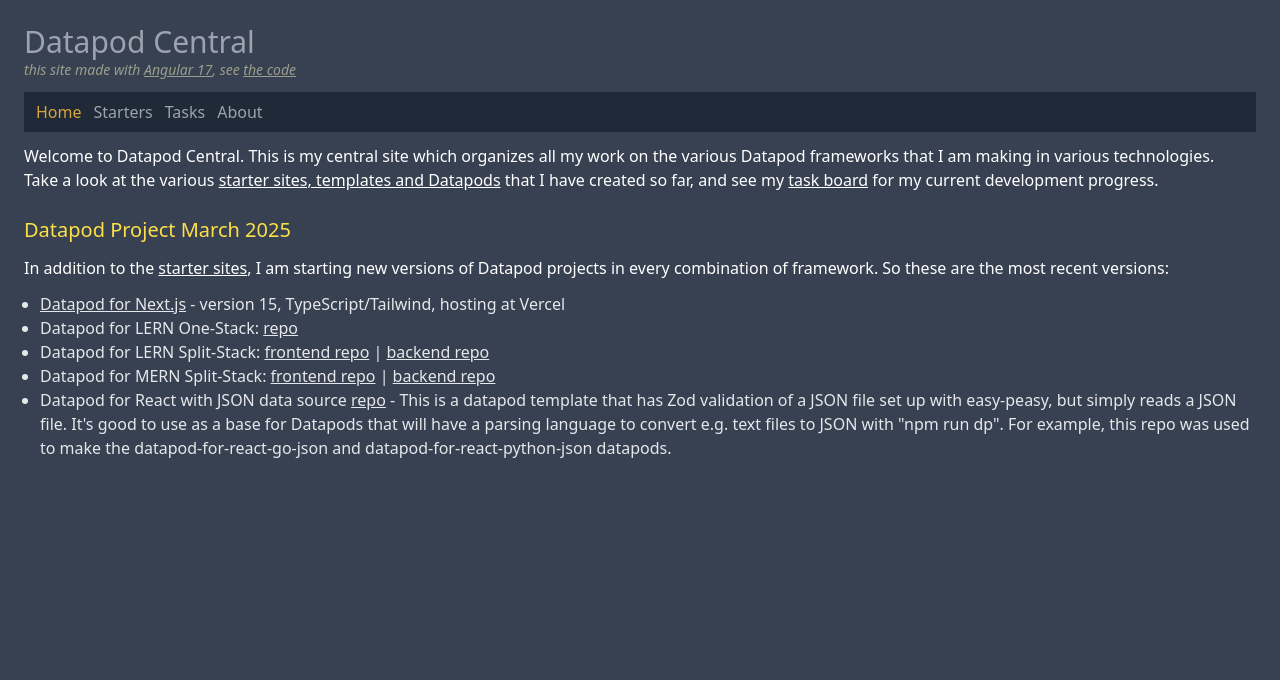
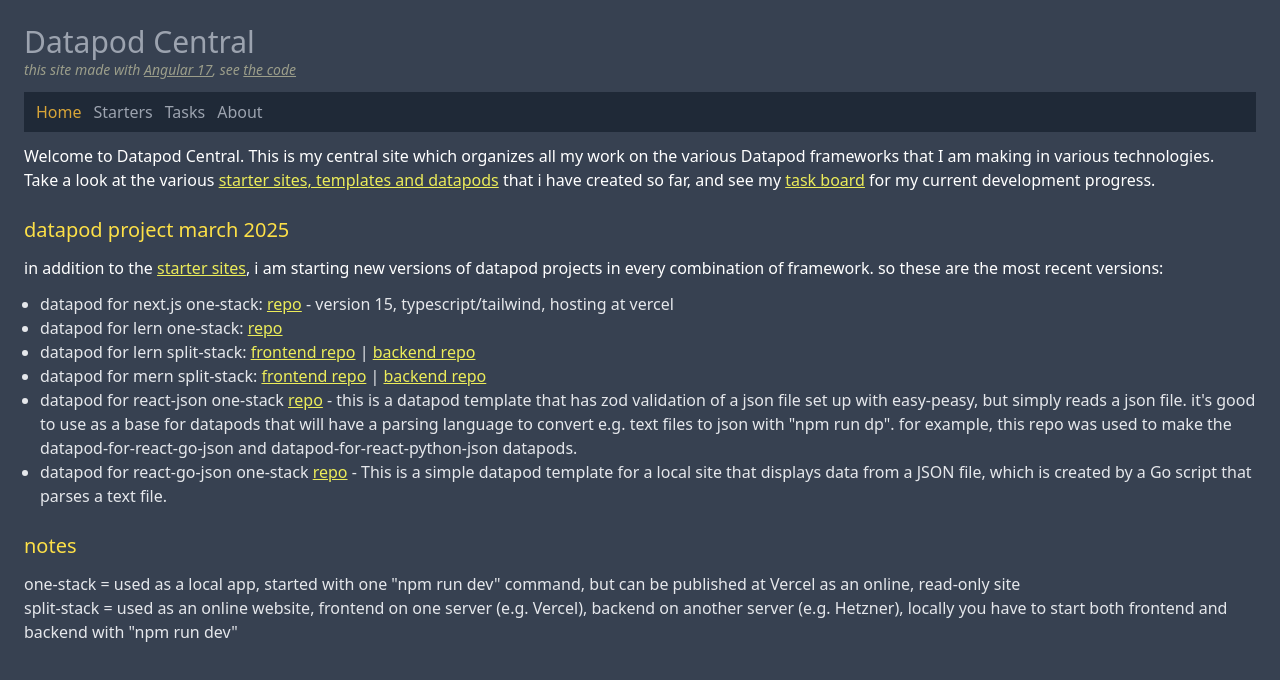
Before and after one commit to edwardtanguay/datapod-tanguay-eu, an Angular app: page /home in a window 1280 px wide. Shown: the top 680 px of the page. Built offline with nearby package versions, Linux system fonts and the light colour scheme.

Commit message:
notes and react-go-json

```diff
--- a/src/app/home/home.component.html
+++ b/src/app/home/home.component.html
@@ -6,25 +6,28 @@
 	</p>
 	<p>
 		Take a look at the various <a routerLink="/starters"
-		   class="underline">starter sites, templates and Datapods</a> that I have created so far, and see my <a
-		   routerLink="/tasks"
+		   class="underline">starter sites, templates and datapods</a> that i have created so far, and see my <a
+		   routerlink="/tasks"
 		   class="underline">task board</a> for my current development progress.
 	</p>
 
-	<h2 class="text-xl pt-6 text-yellow-300 pb-3">Datapod Project March 2025</h2>
-	<p>In addition to the <a routerLink="/starters"
-		   class="underline">starter sites</a>, I am starting new versions of Datapod projects in every combination of
-		framework. So these are the most recent versions:</p>
+	<h2 class="text-xl pt-6 text-yellow-300 pb-3">datapod project march 2025</h2>
+	<p>in addition to the <a routerlink="/starters"
+		   class="underline">starter sites</a>, i am starting new versions of datapod projects in every combination of
+		framework. so these are the most recent versions:</p>
 	<ul class="pt-3 list-disc ml-4">
-		<li><a href="https://github.com/edwardtanguay/datapod-for-nextjs"
+		<li>datapod for next.js one-stack:
+			<a href="https://github.com/edwardtanguay/datapod-for-nextjs"
 			   target="_blank"
-			   class="underline">Datapod for Next.js</a> - version 15, TypeScript/Tailwind, hosting at Vercel</li>
-		<li>Datapod for LERN One-Stack:
+			   class="underline">repo</a> - version 15, typescript/tailwind, hosting at vercel
+		</li>
+
+		<li>datapod for lern one-stack:
 			<a href="https://github.com/edwardtanguay/vite-react-node-express-lowdb-json-fullstack"
 			   target="_blank"
 			   class="underline">repo</a>
 		</li>
-		<li>Datapod for LERN Split-Stack:
+		<li>datapod for lern split-stack:
 			<a href="https://github.com/edwardtanguay/datapod-for-lern-splitstack-frontend"
 			   target="_blank"
 			   class="underline">frontend repo</a> |
@@ -32,7 +35,7 @@
 			   target="_blank"
 			   class="underline">backend repo</a>
 		</li>
-		<li>Datapod for MERN Split-Stack:
+		<li>datapod for mern split-stack:
 			<a href="https://github.com/edwardtanguay/datapod-for-mern-splitstack-frontend"
 			   target="_blank"
 			   class="underline">frontend repo</a> |
@@ -40,14 +43,24 @@
 			   target="_blank"
 			   class="underline">backend repo</a>
 		</li>
-		<li>Datapod for React with JSON data source
+		<li>datapod for react-json one-stack
 			<a href="https://github.com/edwardtanguay/datapod-for-react-json"
 			   target="_blank"
-			   class="underline">repo</a> - This is a datapod template that has Zod validation of a JSON file set up
-			with easy-peasy, but simply reads a JSON file. It's good to use as a base for Datapods that will have a
-			parsing language to convert e.g. text files to JSON with "npm run dp". For example, this repo was used to
+			   class="underline">repo</a> - this is a datapod template that has zod validation of a json file set up
+			with easy-peasy, but simply reads a json file. it's good to use as a base for datapods that will have a
+			parsing language to convert e.g. text files to json with "npm run dp". for example, this repo was used to
 			make the datapod-for-react-go-json and datapod-for-react-python-json datapods.
+		</li>
+		<li>datapod for react-go-json one-stack
+			<a href="https://github.com/edwardtanguay/datapod-for-react-go-json"
+			   target="_blank"
+			   class="underline">repo</a> - This is a simple datapod template for a local site that displays data from a JSON file, which is created by a Go script that parses a text file.
 		</li>
 	</ul>
 
+	<h2 class="text-xl pt-6 text-yellow-300 pb-3">notes</h2>
+	<ul>
+		<li>one-stack = used as a local app, started with one "npm run dev" command, but can be published at Vercel as an online, read-only site</li>
+		<li>split-stack = used as an online website, frontend on one server (e.g. Vercel), backend on another server (e.g. Hetzner), locally you have to start both frontend and backend with "npm run dev"</li>
+	</ul>
 </section>
--- a/src/app/home/home.component.scss
+++ b/src/app/home/home.component.scss
@@ -0,0 +1,3 @@
+a {
+	color: rgb(236, 236, 90);
+}
```
Also changed, not shown: src/data/tasks.tskplan.txt.
